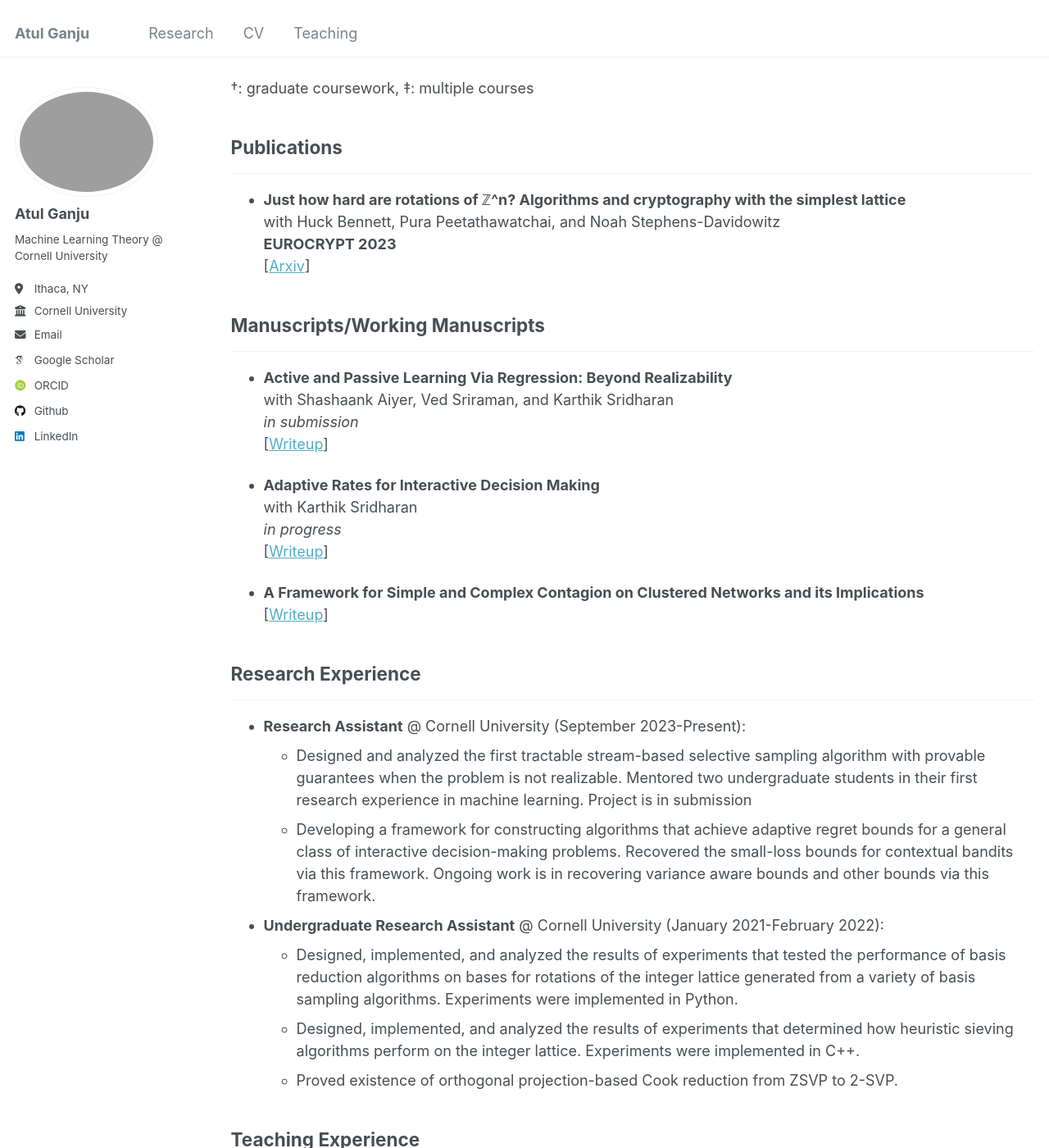
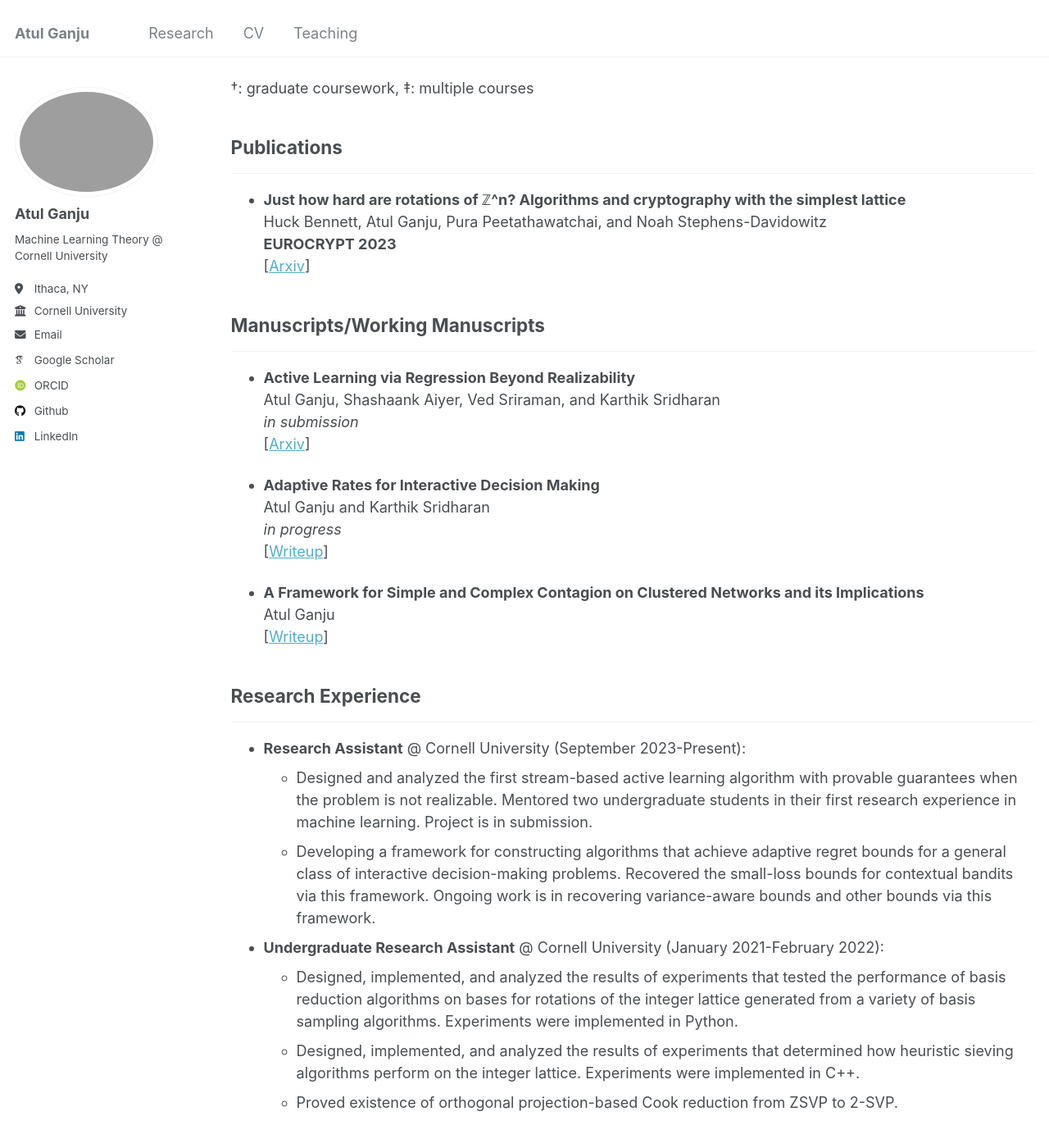
Before and after one commit to atulganju/atulganju.github.io, a Jekyll site: the page built from _pages/cv.md, in a window 1280 px wide and 1400 px high, scrolled down 426 px. Shown: the whole window at 82% size. Built offline with Jekyll 4.4.1, drawn with Linux system fonts in a browser that asks for light colours; some web fonts are replaced.

Commit message:
Update cv.md

```diff
--- a/_pages/cv.md
+++ b/_pages/cv.md
@@ -26,30 +26,31 @@ Control Theory † &nbsp;&nbsp;&nbsp;&nbsp;&nbsp;&nbsp;&nbsp;&nbsp;&nbsp;&nbsp;&
 ## Publications
 ---
  * **Just how hard are rotations of ℤ^n? Algorithms and cryptography with the simplest lattice**\
-   with Huck Bennett, Pura Peetathawatchai, and Noah Stephens-Davidowitz\
+   Huck Bennett, Atul Ganju, Pura Peetathawatchai, and Noah Stephens-Davidowitz\
    **EUROCRYPT 2023**\
    [[Arxiv](https://eprint.iacr.org/2021/1548)]
 
 ## Manuscripts/Working Manuscripts
 ---
-* **Active and Passive Learning Via Regression: Beyond Realizability**\
-  with Shashaank Aiyer, Ved Sriraman, and Karthik Sridharan\
+* **Active Learning via Regression Beyond Realizability**\
+  Atul Ganju, Shashaank Aiyer, Ved Sriraman, and Karthik Sridharan\
   *in submission*\
-  [[Writeup](https://github.com/atulganju/Agnostic-Stream-Based-Selective-Sampling-via-Regression)]
+  [[Arxiv](http://arxiv.org/abs/2506.00316)]
 
 * **Adaptive Rates for Interactive Decision Making**\
-  with Karthik Sridharan\
+  Atul Ganju and Karthik Sridharan\
   *in progress*\
   [[Writeup](https://github.com/atulganju/Adaptive-Rates-for-Interactive-Decision-Making/blob/main/Adaptive_Rates_for_Interactive_Decision_Making.pdf)]
 
 * **A Framework for Simple and Complex Contagion on Clustered Networks and its Implications**\
+  Atul Ganju\
   [[Writeup](https://github.com/atulganju/Complex-Contagion-In-Clique-Based-Networks/tree/main)]
 
 ## Research Experience
 ---
 * **Research Assistant** @ Cornell University (September 2023-Present):
-  * Designed and analyzed the first tractable stream-based selective sampling algorithm with provable guarantees when the problem is not realizable. Mentored two undergraduate students in their first research experience in machine learning. Project is in submission
-  * Developing a framework for constructing algorithms that achieve adaptive regret bounds for a general class of interactive decision-making problems. Recovered the small-loss bounds for contextual bandits via this framework. Ongoing work is in recovering variance aware bounds and other bounds via this framework.
+  * Designed and analyzed the first stream-based active learning algorithm with provable guarantees when the problem is not realizable. Mentored two undergraduate students in their first research experience in machine learning. Project is in submission.
+  * Developing a framework for constructing algorithms that achieve adaptive regret bounds for a general class of interactive decision-making problems. Recovered the small-loss bounds for contextual bandits via this framework. Ongoing work is in recovering variance-aware bounds and other bounds via this framework.
 
 * **Undergraduate Research Assistant** @ Cornell University (January 2021-February 2022):
   * Designed, implemented, and analyzed the results of experiments that tested the performance of basis reduction algorithms on bases for rotations of the integer lattice generated from a variety of basis sampling algorithms. Experiments were implemented in Python.
```
